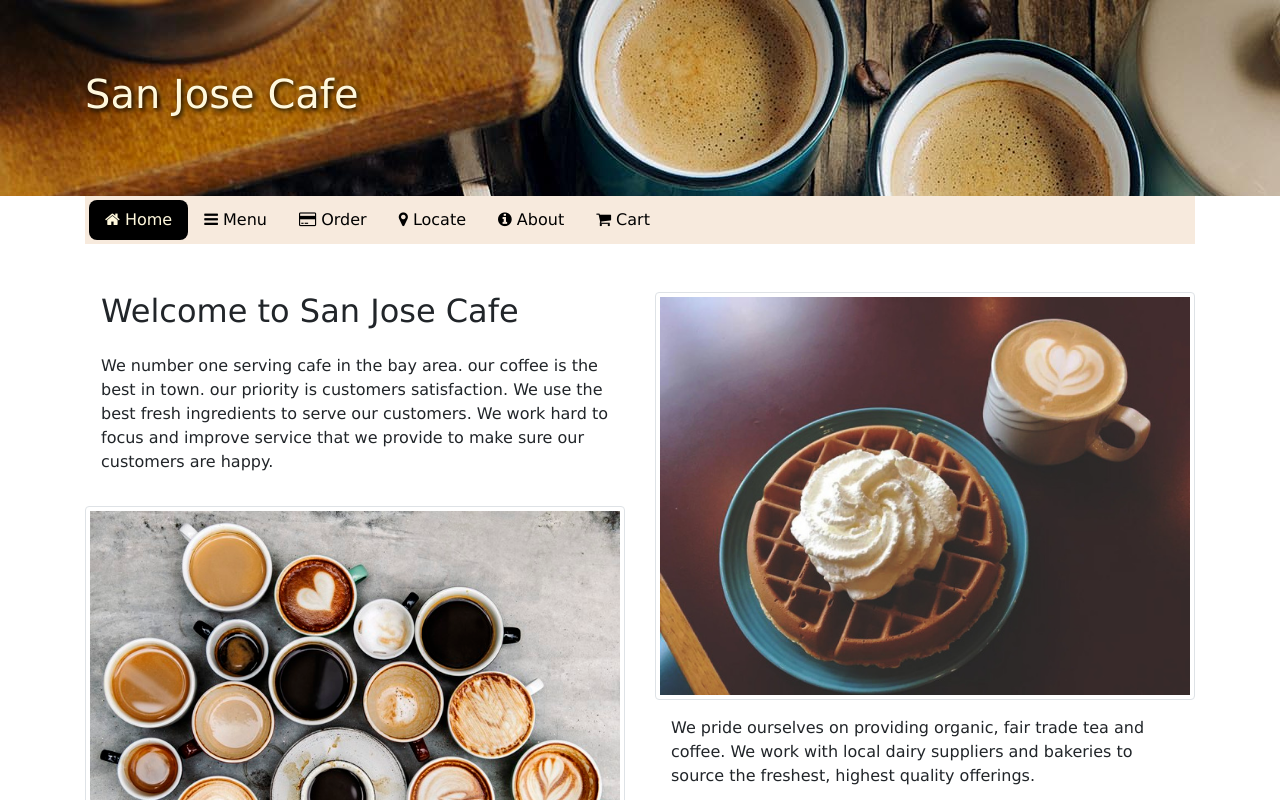
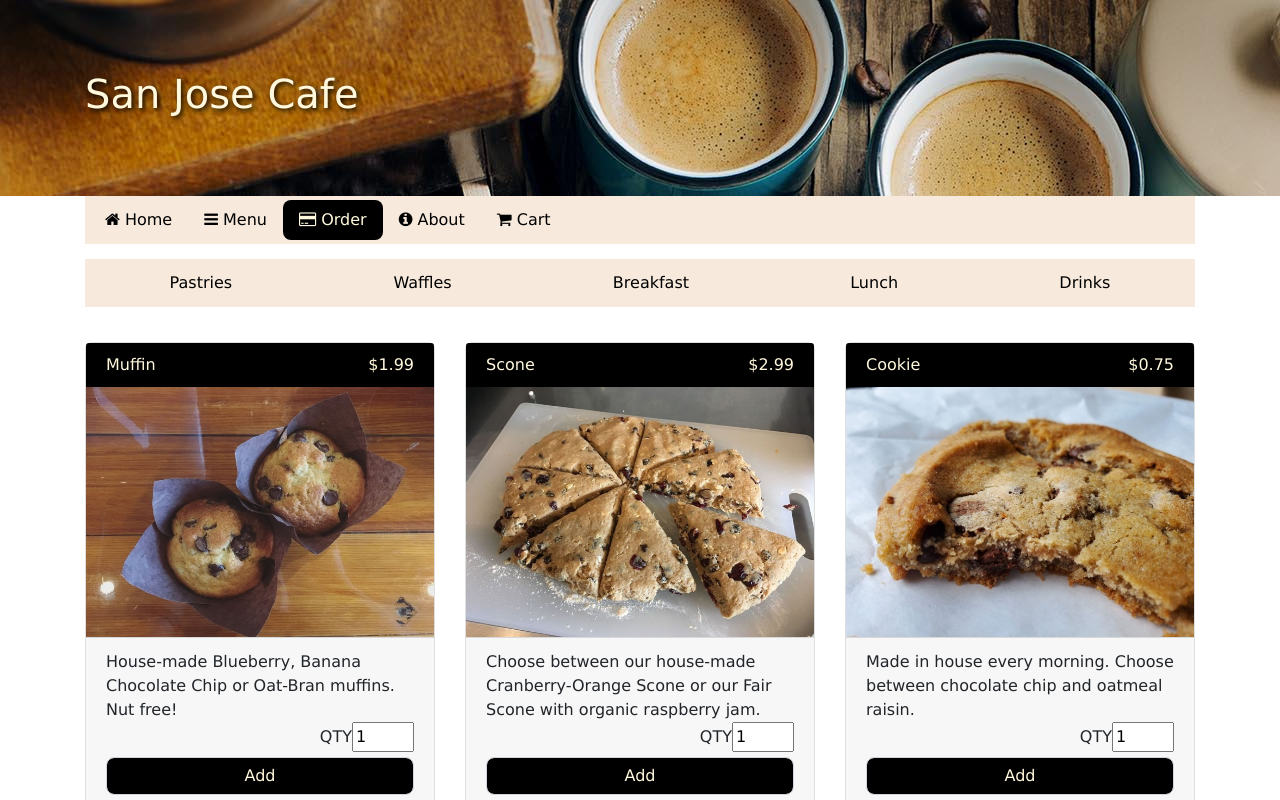
Before and after one commit to mnajjar2008/cafereact, a React (Create React App) app: page /order in a window 1280 px wide. Before the commit this address led to /home. Shown: the top 800 px of the page. Built offline with nearby package versions, Linux system fonts and the light colour scheme.

Commit message:
order finished

```diff
--- a/src/App.css
+++ b/src/App.css
@@ -22,7 +22,7 @@ body {
     color: black;
 }
 
-.nav-pills .nav-item a:hover {
+.nav-item a:hover {
     background-color: black;
     color: cornsilk;
     border-radius: 0.5rem;
@@ -57,13 +57,15 @@ figure.card-body {
 
 .hrstyle {
     height: 10px;
-    box-shadow: inset 0 9px 9px -3px rgba(214, 148, 86, 0.2);
+    box-shadow: inset 0 9px 9px -20px rgba(214, 148, 86, 0.2);
     margin-top: 0px;
     margin-bottom: 0px;
 }
 
 .section-title {
+    border-radius: 5px;
     background-color: rgba(214, 148, 86, 0.2);
+    box-shadow: 0 9px 10px rgba(214, 148, 86, 0.2);
 }
 
 h6 {
--- a/src/components/HeaderComponent.js
+++ b/src/components/HeaderComponent.js
@@ -32,23 +32,14 @@ function Header(props) {
                             <i className="fa fa-credit-card" aria-hidden="true" /> Order
                         </NavLink>
                     </NavItem>
-                    <NavItem>
-                        <NavLink
-                            className="nav-link"
-                            rel="noreferrer"
-                            to="https://www.google.com/maps/place/1141+Ringwood+Ct,+San+Jose,+CA+95131/@37.3944727,-121.8700569,14z/data=!4m5!3m4!1s0x808fcc03b0824993:0x1eadae59bcdf95d7!8m2!3d37.3927107!4d-121.8941903?hl=en&authuser=0"
-                            target="_blank"
-                        >
-                            <i className="fa fa-map-marker" aria-hidden="true" /> Locate
-                        </NavLink>
-                    </NavItem>
+
                     <NavItem>
                         <NavLink className="nav-link" to="/about">
                             <i className="fa fa-info-circle" aria-hidden="true" /> About
                         </NavLink>
                     </NavItem>
                     <NavItem>
-                        <NavLink className="nav-link" role="button" to="/cart">
+                        <NavLink className="nav-link" to="/cart">
                             <i className="fa fa-shopping-cart" aria-hidden="true" /> Cart
                         </NavLink>
                     </NavItem>
--- a/src/components/HomeComponent.js
+++ b/src/components/HomeComponent.js
@@ -3,22 +3,22 @@ import React from 'react';
 function Home(props) {
     return (
         <div className="container">
-            <div class="row mt-5 justify-content-between">
-                <div class="col-md-6">
-                    <h2 class="pl-3">Welcome to San Jose Cafe</h2>
-                    <p class="p-3">
+            <div className="row mt-5 justify-content-between">
+                <div className="col-md-6">
+                    <h2 className="pl-3">Welcome to San Jose Cafe</h2>
+                    <p className="p-3">
                         We number one serving cafe in the bay area. our coffee is the best in town. our priority is customers satisfaction. We use the best fresh ingredients to serve our customers. We work hard to focus and improve service that we
                         provide to make sure our customers are happy.
                     </p>
 
-                    <img class="img-thumbnail" src="assets/cafe-home.jpg" alt="Coffe Collection" />
+                    <img className="img-thumbnail" src="assets/cafe-home.jpg" alt="Coffee Collection" />
 
-                    <p class="p-3">Although we offer a wide variety of hot and iced drinks, we also provide savory and sweet food options. So whether you're stopping for your morning coffee, lunch, or an afternoon snack, we've got you covered!</p>
+                    <p className="p-3">Although we offer a wide variety of hot and iced drinks, we also provide savory and sweet food options. So whether you're stopping for your morning coffee, lunch, or an afternoon snack, we've got you covered!</p>
                 </div>
-                <div class="col-md-6">
-                    <img class="img-thumbnail" src="assets/menu items/waffles/waffle.jpeg" alt="Coffee Collection" />
-                    <p class="p-3">We pride ourselves on providing organic, fair trade tea and coffee. We work with local dairy suppliers and bakeries to source the freshest, highest quality offerings.</p>
-                    <p class="p-3">Our classic menu will be sure to please guests of all ages. We offer special quarterly waffles and pastries to please many of our guest who always look forward to visit our cafe and enjoy a great meal.</p>
+                <div className="col-md-6">
+                    <img className="img-thumbnail" src="assets/menu items/waffles/waffle.jpeg" alt="Coffee Collection" />
+                    <p className="p-3">We pride ourselves on providing organic, fair trade tea and coffee. We work with local dairy suppliers and bakeries to source the freshest, highest quality offerings.</p>
+                    <p className="p-3">Our classic menu will be sure to please guests of all ages. We offer special quarterly waffles and pastries to please many of our guest who always look forward to visit our cafe and enjoy a great meal.</p>
                 </div>
             </div>
         </div>
--- a/src/components/MainComponent.js
+++ b/src/components/MainComponent.js
@@ -1,12 +1,13 @@
 import React, { Component } from 'react';
-
 import Header from './HeaderComponent';
 import Footer from './FooterComponent';
 import Home from './HomeComponent';
+import Cart from './CartComponent';
 import { items } from '../shared/items';
 import About from './AboutComponent';
 import { Switch, Route, Redirect } from 'react-router-dom';
 import Menu from './MenuComponent';
+import Order from './OrderComponent';
 
 class Main extends Component {
     constructor(props) {
@@ -18,13 +19,19 @@ class Main extends Component {
     }
 
     render() {
+        const Ordercategory = props => {
+            return <Order items={this.state.items.filter(item => item.category === props.match.params.category)} />;
+        };
         return (
             <div>
                 <Header />
                 <Switch>
+                    <Route path="/cart" component={Cart} />
                     <Route path="/home" component={Home} />
+                    <Route path="/menu" render={() => <Menu items={this.state.items} />} />
+                    <Route path="/order" render={() => <Order items={this.state.items} />} />
                     <Route path="/about" component={About} />
-                    <Route path="/menu" render={() => <Menu items={this.state.items} />} />
+                    <Route path="/:category" component={Ordercategory} />
                     <Redirect to="/home" />
                 </Switch>
                 <Footer />
--- a/src/components/MenuComponent.js
+++ b/src/components/MenuComponent.js
@@ -15,7 +15,6 @@ function Rendercategoryitem(props) {
     return (
         <React.Fragment>
             <h4 className="text-center section-title p-3">{categoryname}</h4>
-            <hr className="hrstyle p-1" />
             <div className="p-sm-5">{specificcategorylist}</div>
         </React.Fragment>
     );
--- a/src/components/OrderComponent.js
+++ b/src/components/OrderComponent.js
@@ -1,10 +1,72 @@
 import React from 'react';
+import { Nav, NavItem } from 'reactstrap';
+import { NavLink } from 'react-router-dom';
+
+function Rendercard(props) {
+    const cardcategory = props.items.map(item => {
+        return (
+            <article className="col-9 col-sm-8 col-md-6 col-lg-4 mx-auto">
+                <div key={item.id} className="card">
+                    <div className="card-header justify-content-between d-flex">
+                        <h6>{item.name}</h6>
+                        <h6>${item.price}</h6>
+                    </div>
+                    <figure className="card-body">
+                        <img src={item.image} alt={item.name} />
+                    </figure>
+                    <figcaption className="card-footer">
+                        {item.description}
+                        <form className="text-right">
+                            <label htmlFor={item.name}>QTY</label>
+                            <input size="2" type="text" pattern="[1-9]" title="Add items less than 9" id={item.name} name={item.name} value="1" />
+                            <button type="submit" className="form-control">
+                                Add
+                            </button>
+                        </form>
+                    </figcaption>
+                </div>
+            </article>
+        );
+    });
+    return cardcategory;
+}
 
 function Order(props) {
+    console.log(props);
     return (
-        <React.Fragment>
-            <div className="container"></div>
-        </React.Fragment>
+        <div className="container">
+            <Nav className="nav nav-fill p-1 text-center flex-column flex-md-row">
+                <NavItem>
+                    <NavLink className="nav-link" to="/pastries">
+                        Pastries
+                    </NavLink>
+                </NavItem>
+                <NavItem>
+                    <NavLink className="nav-link" to="/waffles">
+                        Waffles
+                    </NavLink>
+                </NavItem>
+                <NavItem>
+                    <NavLink className="nav-link" to="/breakfast">
+                        Breakfast
+                    </NavLink>
+                </NavItem>
+
+                <NavItem>
+                    <NavLink className="nav-link" to="/lunch">
+                        Lunch
+                    </NavLink>
+                </NavItem>
+                <NavItem>
+                    <NavLink className="nav-link" to="/drinks">
+                        Drinks
+                    </NavLink>
+                </NavItem>
+            </Nav>
+            <div className="row">
+                <Rendercard items={props.items} />
+            </div>
+        </div>
     );
 }
 export default Order;
--- a/src/shared/items.js
+++ b/src/shared/items.js
@@ -6,7 +6,7 @@ export const items = [
 
         price: 1.99,
 
-        image: 'images/menu items/pastries/muffin.jpeg',
+        image: 'assets/menu items/pastries/muffin.jpeg',
 
         description: 'House-made Blueberry, Banana Chocolate Chip or Oat-Bran muffins. Nut free!',
 
@@ -20,7 +20,7 @@ export const items = [
 
         price: 2.99,
 
-        image: 'images/menu items/pastries/scone.jpeg',
+        image: 'assets/menu items/pastries/scone.jpeg',
 
         description: 'Choose between our house-made Cranberry-Orange Scone or our Fair Scone with organic raspberry jam.',
 
@@ -33,7 +33,7 @@ export const items = [
 
         price: 0.75,
 
-        image: 'images/menu items/pastries/cookie.jpeg',
+        image: 'assets/menu items/pastries/cookie.jpeg',
 
         description: 'Made in house every morning. Choose between chocolate chip and oatmeal raisin.',
 
@@ -47,7 +47,7 @@ export const items = [
 
         price: 1.99,
 
-        image: 'images/menu items/pastries/brownie.jpeg',
+        image: 'assets/menu items/pastries/brownie.jpeg',
 
         description: "This house-made brownie is more fudgey than cakey and it's awesome.",
 
@@ -61,7 +61,7 @@ export const items = [
 
         price: 1.99,
 
-        image: 'images/menu items/pastries/gf cookie.jpeg',
+        image: 'assets/menu items/pastries/gf cookie.jpeg',
 
         description: 'Packaged in a gluten free facility.',
 
@@ -75,7 +75,7 @@ export const items = [
 
         price: 1.99,
 
-        image: 'images/menu items/pastries/protein puck.jpeg',
+        image: 'assets/menu items/pastries/protein puck.jpeg',
 
         description: 'Gluten free and vegan, packaged in a gluten free facility.',
 
@@ -89,7 +89,7 @@ export const items = [
 
         price: 6.25,
 
-        image: 'images/menu items/waffles/Vegan + Gluten Free Waffle.jpeg',
+        image: 'assets/menu items/waffles/Vegan + Gluten Free Waffle.jpeg',
 
         description: 'Made with hemp milk, vegetable oil and Bob’s Red Mill gf waffle mix and cooked on a designated vegan waffle iron',
 
@@ -103,7 +103,7 @@ export const items = [
 
         price: 3.99,
 
-        image: 'images/menu items/waffles/waffle.jpeg',
+        image: 'assets/menu items/waffles/waffle.jpeg',
 
         description: 'Fluffy and a little sweet, made with our very own buttermilk waffle recipe',
 
@@ -117,7 +117,7 @@ export const items = [
 
         price: 4.99,
 
-        image: 'images/menu items/waffles/Bacon Cheddar Waffle.jpeg',
+        image: 'assets/menu items/waffles/Bacon Cheddar Waffle.jpeg',
 
         description: 'Fluffy AND crispy, we cook the bacon and cheese right into the waffle—we recommend eating it with maple syrup for a perfect sweet and savory breakfast',
 
@@ -131,7 +131,7 @@ export const items = [
 
         price: 4.99,
 
-        image: 'images/menu items/waffles/Pesto + Feta Waffle.jpeg',
+        image: 'assets/menu items/waffles/Pesto + Feta Waffle.jpeg',
 
         description: 'This savory waffle packs a punch with bold flavors—also, our pesto is nut-free!',
 
@@ -145,7 +145,7 @@ export const items = [
 
         price: 5.0,
 
-        image: 'images/menu items/breakfast/Bacon + Cheddar Sandwich.jpeg',
+        image: 'assets/menu items/breakfast/Bacon + Cheddar Sandwich.jpeg',
 
         description: 'Bacon, cheddar cheese and scrambled egg on whole wheat, sourdough, or gluten free bread.',
 
@@ -159,7 +159,7 @@ export const items = [
 
         price: 5.99,
 
-        image: 'images/menu items/breakfast/Turkey Sausage + Pepper Jack.jpeg',
+        image: 'assets/menu items/breakfast/Turkey Sausage + Pepper Jack.jpeg',
 
         description: 'Turkey sausage, pepper jack cheese and scrambled egg on whole wheat, sourdough, or gluten free bread.',
 
@@ -173,7 +173,7 @@ export const items = [
 
         price: 4.99,
 
-        image: 'images/menu items/breakfast/Veggie + Pepper Jack.jpeg',
+        image: 'assets/menu items/breakfast/Veggie + Pepper Jack.jpeg',
 
         description: 'Spinach, tomato, scrambled egg, and pepper jack cheese.',
 
@@ -187,7 +187,7 @@ export const items = [
 
         price: 4.99,
 
-        image: 'images/menu items/breakfast/Egg & Cheddar.jpeg',
+        image: 'assets/menu items/breakfast/Egg & Cheddar.jpeg',
 
         description: 'Cheddar cheese and scrambled egg on whole wheat, sourdough, or gluten free bread.',
 
@@ -201,7 +201,7 @@ export const items = [
 
         price: 2.99,
 
-        image: 'images/menu items/breakfast/Aussie Toast.jpeg',
+        image: 'assets/menu items/breakfast/Aussie Toast.jpeg',
 
         description: 'Avocado and feta cheese on toast with a spritz of lemon and salt and pepper—dress it up by adding bacon or make it vegan by taking away the cheese.',
 
@@ -215,7 +215,7 @@ export const items = [
 
         price: 3.99,
 
-        image: 'images/menu items/breakfast/Stacks.jpeg',
+        image: 'assets/menu items/breakfast/Stacks.jpeg',
 
         description: 'This is a breadless option! Two turkey sausages cut in half horizontally and cooked on the grill with cheddar cheese, tomato, and spinach between the halves.',
 
@@ -229,7 +229,7 @@ export const items = [
 
         price: 2.0,
 
-        image: 'images/menu items/breakfast/Hashbrown.jpeg',
+        image: 'assets/menu items/breakfast/Hashbrown.jpeg',
 
         description: 'Single hash brown patty cooked on our gluten free panini grill.',
 
@@ -243,7 +243,7 @@ export const items = [
 
         price: 1.99,
 
-        image: 'images/menu items/breakfast/Sides.jpeg',
+        image: 'assets/menu items/breakfast/Sides.jpeg',
 
         description: 'Available sides to pick',
 
@@ -257,7 +257,7 @@ export const items = [
 
         price: 6.99,
 
-        image: 'images/menu items/lunch/Chicken Avocado.jpeg',
+        image: 'assets/menu items/lunch/Chicken Avocado.jpeg',
 
         description: 'Grilled sandwich with chicken breast, mashed avocado, spinach and pepper jack cheese on your choice of sourdough, whole wheat or gluten free sandwich bread. Served with potato chips.',
 
@@ -271,7 +271,7 @@ export const items = [
 
         price: 5.99,
 
-        image: 'images/menu items/lunch/Tomato Mozzarella.jpeg',
+        image: 'assets/menu items/lunch/Tomato Mozzarella.jpeg',
 
         description: 'Grilled tomato, spinach, mozzarella cheese and pesto on your choice of whole wheat, sourdough, or gluten free sandwich bread. Served with a side of potato chips..',
 
@@ -285,7 +285,7 @@ export const items = [
 
         price: 6.5,
 
-        image: 'images/menu items/lunch/Ham + Cheese.jpeg',
+        image: 'assets/menu items/lunch/Ham + Cheese.jpeg',
 
         description: 'Thin slices of ham and cheddar cheese grilled with butter on your choice of whole wheat, sourdough or gluten free sandwich bread. Served with potato chips.',
 
@@ -299,7 +299,7 @@ export const items = [
 
         price: 3.99,
 
-        image: 'images/menu items/lunch/Grilled Cheese.jpeg',
+        image: 'assets/menu items/lunch/Grilled Cheese.jpeg',
 
         description: 'Two slices of cheddar cheese, melted to perfection between two slices of whole wheat, sourdough, or gluten free sandwich bread. Served with a side of potato chips.',
 
@@ -313,7 +313,7 @@ export const items = [
 
         price: 3.0,
 
-        image: 'images/menu items/lunch/Tomato Soup.jpeg',
+        image: 'assets/menu items/lunch/Tomato Soup.jpeg',
 
         description: 'Sweet and creamy and great with grilled cheese.',
 
@@ -327,7 +327,7 @@ export const items = [
 
         price: 2.99,
 
-        image: 'images/menu items/lunch/Waffle Dog.jpeg',
+        image: 'assets/menu items/lunch/Waffle Dog.jpeg',
 
         description: 'All beef hot dog cooked in a thin layer of cornbread waffle batter. Awesome with ketchup and mustard—equally awesome with syrup.',
 
@@ -341,7 +341,7 @@ export const items = [
 
         price: 1.99,
 
-        image: 'images/menu items/drinks/drip.jpeg',
+        image: 'assets/menu items/drinks/drip.jpeg',
 
         description: 'Brewed using our Daybreak roast, a medium-dark coffee with notes of creamy chocolate malt and buttery toast.',
 
@@ -355,7 +355,7 @@ export const items = [
 
         price: 2.99,
 
-        image: 'images/menu items/drinks/americano.jpeg',
+        image: 'assets/menu items/drinks/americano.jpeg',
 
         description: 'Americano.',
 
@@ -369,7 +369,7 @@ export const items = [
 
         price: 2.99,
 
-        image: 'images/menu items/drinks/double espresso.jpeg',
+        image: 'assets/menu items/drinks/double espresso.jpeg',
 
         description: 'Two espresso shots in hot water.',
 
@@ -383,7 +383,7 @@ export const items = [
 
         price: 1.99,
 
-        image: 'images/menu items/drinks/cappuccino.jpeg',
+        image: 'assets/menu items/drinks/cappuccino.jpeg',
 
         description: 'Espresso and velvety foamy milk. Think of a caffeinated cloud.',
 
@@ -397,7 +397,7 @@ export const items = [
 
         price: 2.99,
 
-        image: 'images/menu items/drinks/latte.jpeg',
+        image: 'assets/menu items/drinks/latte.jpeg',
 
         description: 'Latte.',
 
@@ -411,7 +411,7 @@ export const items = [
 
         price: 3.99,
 
-        image: 'images/menu items/drinks/mocha.jpeg',
+        image: 'assets/menu items/drinks/mocha.jpeg',
 
         description: 'Semi-sweet chocolate sauce, espresso, and velvety steamed milk, topped with whip cream.',
 
@@ -425,7 +425,7 @@ export const items = [
 
         price: 3.99,
 
-        image: 'images/menu items/drinks/white mocha.jpeg',
+        image: 'assets/menu items/drinks/white mocha.jpeg',
 
         description: 'White chocolate powder melted into espresso and velvety steamed milk, topped with whipped cream.',
 
@@ -439,7 +439,7 @@ export const items = [
 
         price: 2.99,
 
-        image: 'images/menu items/drinks/iced coffee.png',
+        image: 'assets/menu items/drinks/iced coffee.png',
 
         description:
             'Not available in decaf. We use the Japanese Iced Coffee method of brewing directly over ice for quick cooling—except the ice is actually coffee ice cubes to minimize watering the coffee down. Smooth and mild, but definitely not weak. Dress it up with simple syrup and milk or drink it black.',
@@ -454,7 +454,7 @@ export const items = [
 
         price: 1.99,
 
-        image: 'images/menu items/drinks/Iced Tea.jpeg',
+        image: 'assets/menu items/drinks/Iced Tea.jpeg',
 
         description: 'Iced tea.',
 
@@ -468,7 +468,7 @@ export const items = [
 
         price: 2.99,
 
-        image: 'images/menu items/drinks/Lemonade.jpeg',
+        image: 'assets/menu items/drinks/Lemonade.jpeg',
 
         description: 'Organic lemonade—sweet with a little tang.',
 
@@ -482,7 +482,7 @@ export const items = [
 
         price: 2.99,
 
-        image: 'images/menu items/drinks/chai latte.jpeg',
+        image: 'assets/menu items/drinks/chai latte.jpeg',
 
         description:
             'We use loose-leaf Sattwa chai and organic sugar to make a chai concentrate in house. A chai latte is half chai concentrate and half steamed milk (unless you like it iced!). Not too sweet, not too spicy, this chai is mild and comforting and oh-so-tasty.',
@@ -496,7 +496,7 @@ export const items = [
 
         price: 2.99,
 
-        image: 'images/menu items/drinks/hot cocoa.jpeg',
+        image: 'assets/menu items/drinks/hot cocoa.jpeg',
 
         description: 'Chocolate and vanilla with steamed milk and topped with whip cream.',
 
```
